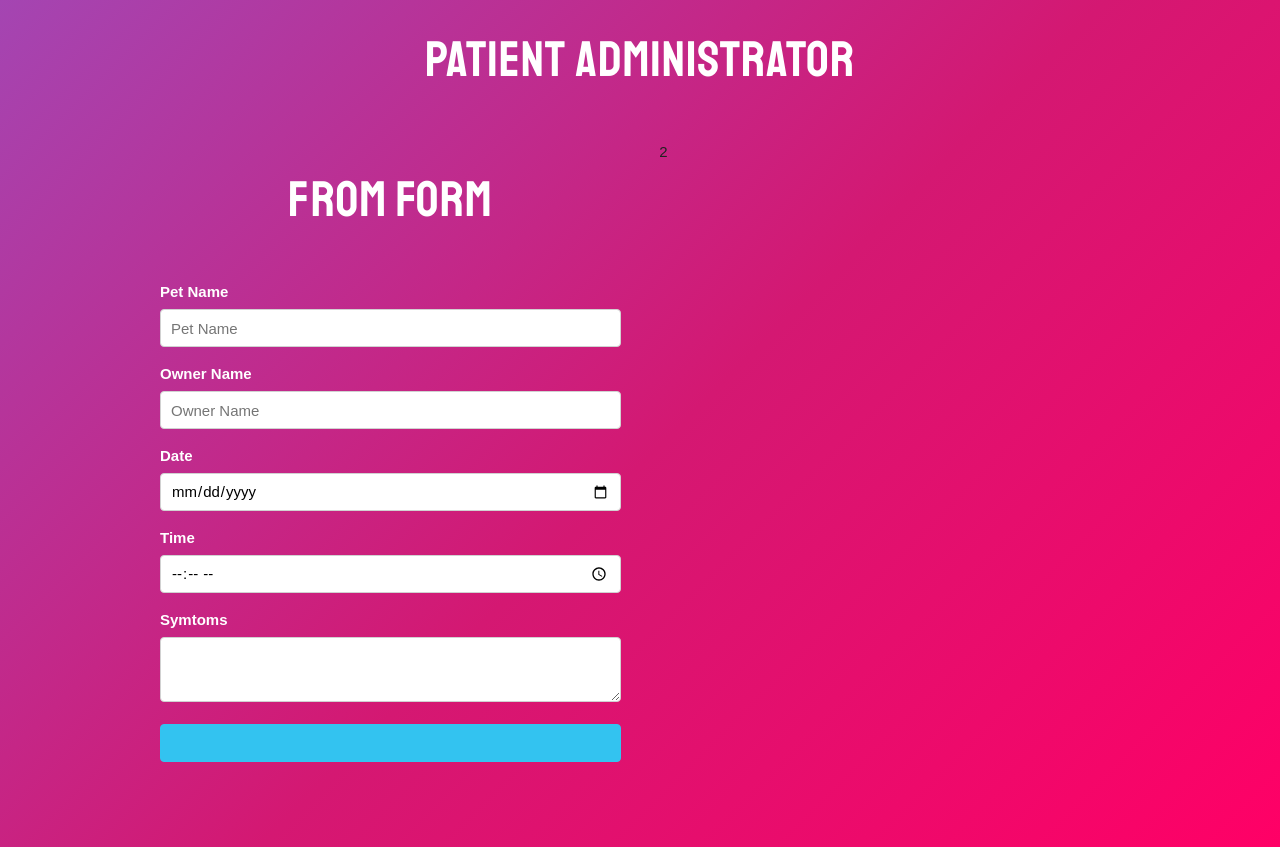
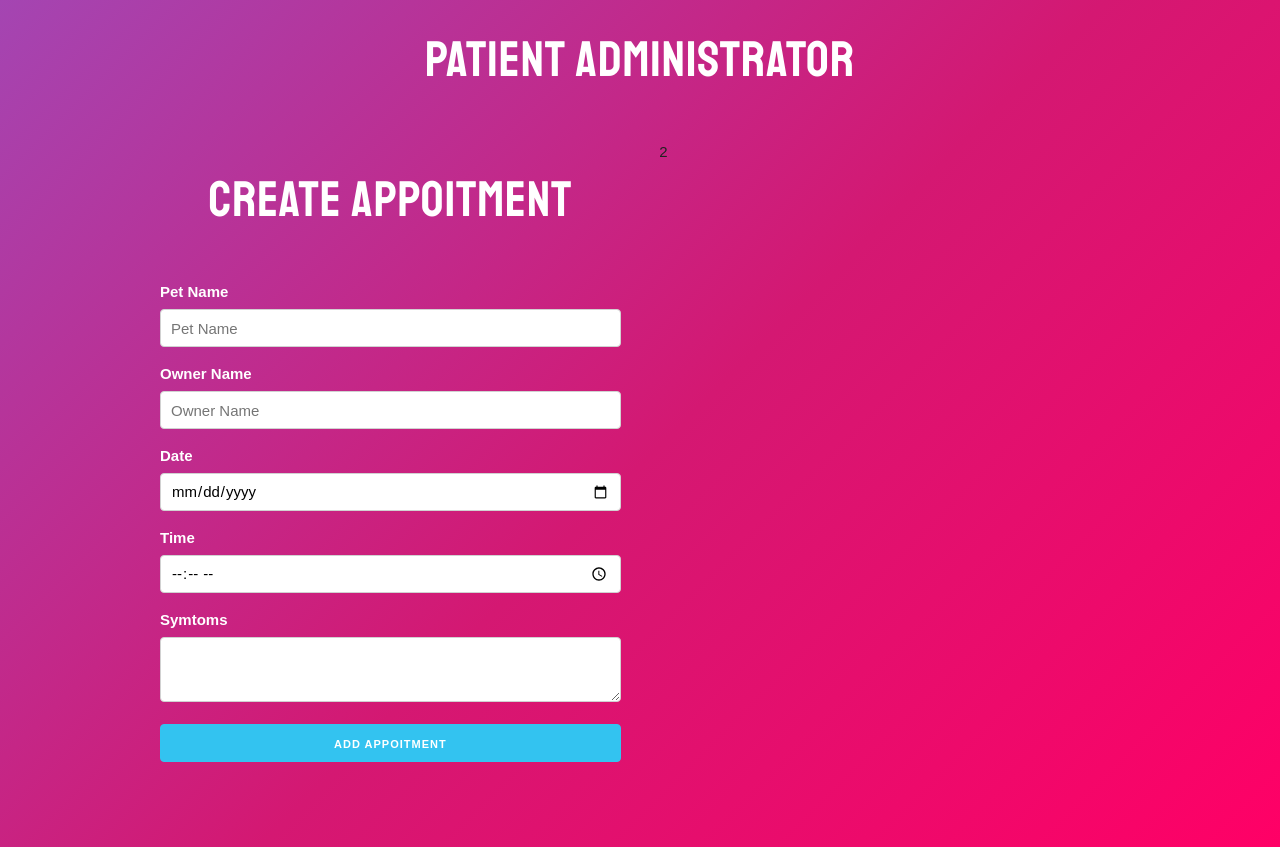
Before and after one commit to diegodjty/patientAdministrator, a React (Create React App) app: page / in a window 1280 px wide. Built offline with nearby package versions, Linux system fonts and the light colour scheme.

Commit message:
Add validation to the form

```diff
--- a/src/App.js
+++ b/src/App.js
@@ -1,4 +1,4 @@
-import React,{Fragment, useState} from 'react';
+import React,{Fragment} from 'react';
 import Form from './components/Form'
 
 
--- a/src/components/Form.js
+++ b/src/components/Form.js
@@ -15,6 +15,8 @@ const Form = () => {
 
     });
 
+    const [error, handelError] = useState(false)
+
     const handelChange = e => {
         updateAppointment({
             ...appointment,
@@ -22,12 +24,37 @@ const Form = () => {
         })
     }
 
+    //extract values
     const {pet,owner,date,time,symptoms} = appointment
+
+    // When user press add Appoitment
+    const addAppt = e =>{
+        e.preventDefault();
+
+        // Validate
+        if(pet.trim() === ''|| owner.trim() === ''|| date.trim() === ''|| time.trim() === ''|| symptoms.trim() === ''){
+            handelError(true)
+            return;
+        }
+
+        // Assign ID
+
+        // Create appoitment
+
+        // Reset Form
+
+    }
 
     return (
         <Fragment >
-            <h1>From form</h1>
-            <form action="">
+            <h1>Create Appoitment</h1>
+
+            { error ? <p className="alerta-error">All fields are required</p> : null }
+
+            <form
+
+                onSubmit={addAppt}
+            >
 
                 <label htmlFor="">Pet Name</label>
                 <input
@@ -77,7 +104,7 @@ const Form = () => {
                 <button
                     type="submit"
                     className="u-full-width button-primary"
-                ></button>
+                >Add Appoitment</button>
             </form>
         </Fragment>
      );
```
